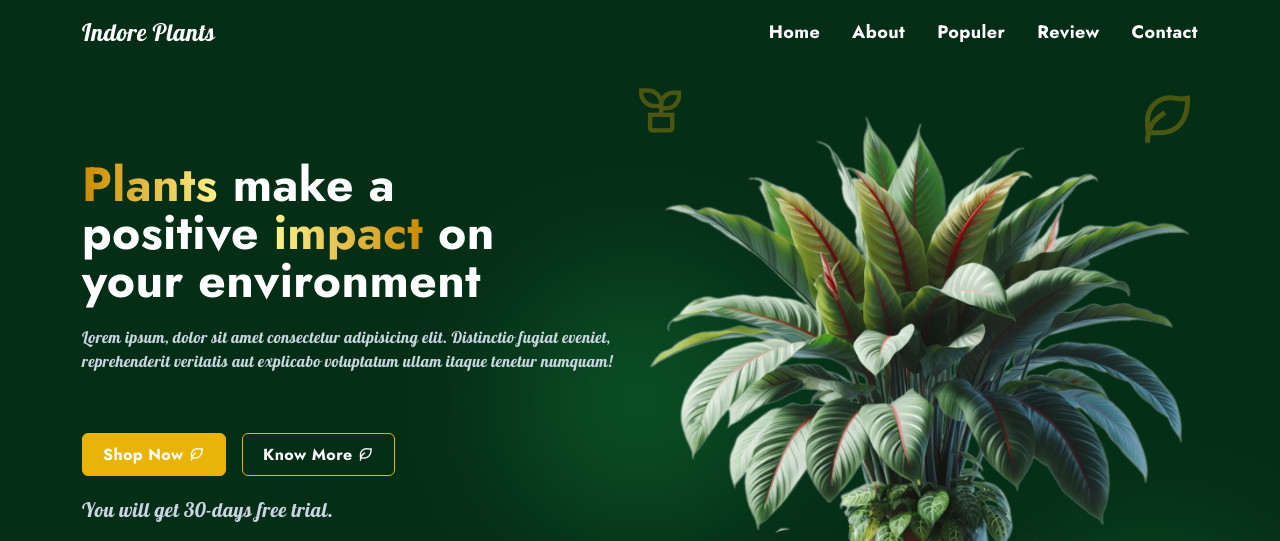
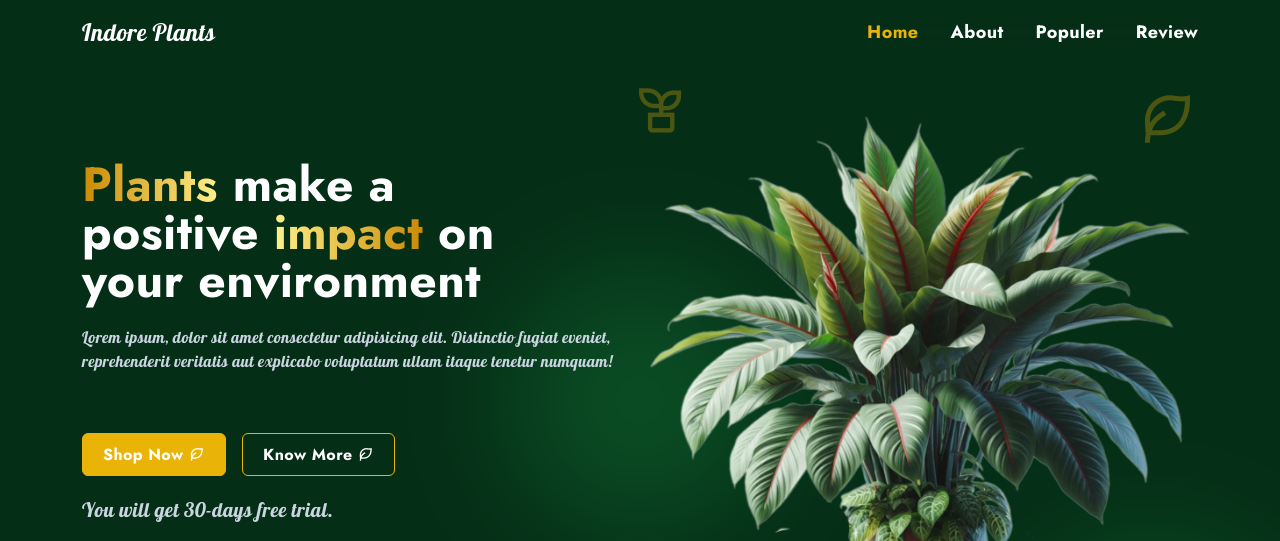
Before and after one commit to 1omarfaruq/Plant-Website, a website: page index.html in a window 1280 px wide. Shown: the top 541 px of the page. Drawn offline with nearby package versions, Linux system fonts and the light colour scheme.

Commit message:
Added active class in navlinks

```diff
--- a/assets/js/main.js
+++ b/assets/js/main.js
@@ -26,7 +26,6 @@ navLinks.forEach (link => {
  */
 const scrollUp = () => {
   const scrollUpBtn = document.getElementById("scroll-up");
-
   if (this.scrollY >= 250) {
     scrollUpBtn.classList.remove("-bottom-1/2");
     scrollUpBtn.classList.add("bottom-4");
@@ -42,13 +41,12 @@ window.addEventListener('scroll', scrollUp);
 
 
 
-
 /**
  * Begain Change Background Header
  */
 const scrollHeader = () => {
   const header = document.getElementById("navbar");
-   console.log('okk');
+
   if (this.scrollY >= 50) {
     header.classList.add("border-b","border-yellow-500","shadow-md","shadow-yellow-500");
   } else {
@@ -97,6 +95,33 @@ const swiper = new Swiper('.swiper', {
 /**
  * Begain Scroll Section Active link
  */
+const activeLink = () => {
+  const sections = document.querySelectorAll('section');
+  const navLinks = document.querySelectorAll('.nav-link');
+
+  let current = "home";
+  // console.log(sections);
+  // console.log(navLinks);
+  // console.log(current);
+
+  sections.forEach ((section) => {
+    const sectionTop = section.offsetTop;
+
+    if (this.scrollY >= sectionTop - 60) {
+      current = section.getAttribute('id');
+    }
+  });
+
+  navLinks.forEach((item) => {
+    item.classList.remove("active");
+
+    if (item.href.includes(current)) {
+      item.classList.add("active");
+    }
+  });
+}
+
+window.addEventListener('scroll', activeLink);
 // End Scroll Section Active link
 
 
--- a/index.html
+++ b/index.html
@@ -34,11 +34,10 @@
             <div id="nav-menu" class="absolute left-[-100%] top-0 w-full min-h-[80vh] bg-green-950/80 backdrop-blur-sm flex items-center justify-center transition-all duration-500 overflow-hidden
             lg:static lg:min-h-fit lg:bg-transparent lg:w-auto">
                 <ul class="flex flex-col items-center gap-8 lg:flex-row">
-                    <li><a href="#home" class="nav-link">Home</a></li>
+                    <li><a href="#home" class="nav-link active">Home</a></li>
                     <li><a href="#about" class="nav-link">About</a></li>
                     <li><a href="#populer" class="nav-link">Populer</a></li>
                     <li><a href="#review" class="nav-link">Review</a></li>
-                    <li><a href="#contact" class="nav-link">Contact</a></li>
                 </ul>
 
                 <div class="absolute bottom-0 -right-10 opacity-90 lg:hidden">
@@ -225,7 +224,7 @@
         <!-- End About Us -->
 
         <!-- Begain Populer -->
-        <section id="popular" class="bg-green-900">
+        <section id="populer" class="bg-green-900">
             <div class="flex flex-col items-center gap-3 text-center mb-40">
                 <h2 class="title">Your Choice Plant</h2>
                 <p class="max-w-2xl">Follow instruction for more</p>
--- a/src/tailwind.css
+++ b/src/tailwind.css
@@ -34,6 +34,11 @@
         @apply text-yellow-500;
     }
 
+    /* Active */
+    .active {
+        @apply text-yellow-500;
+    }
+
     .btn {
         @apply border border-yellow-500 bg-yellow-500 rounded-md px-5 py-2 duration-300;
     }
```
Also changed, not shown: assets/css/tailwind.css.
